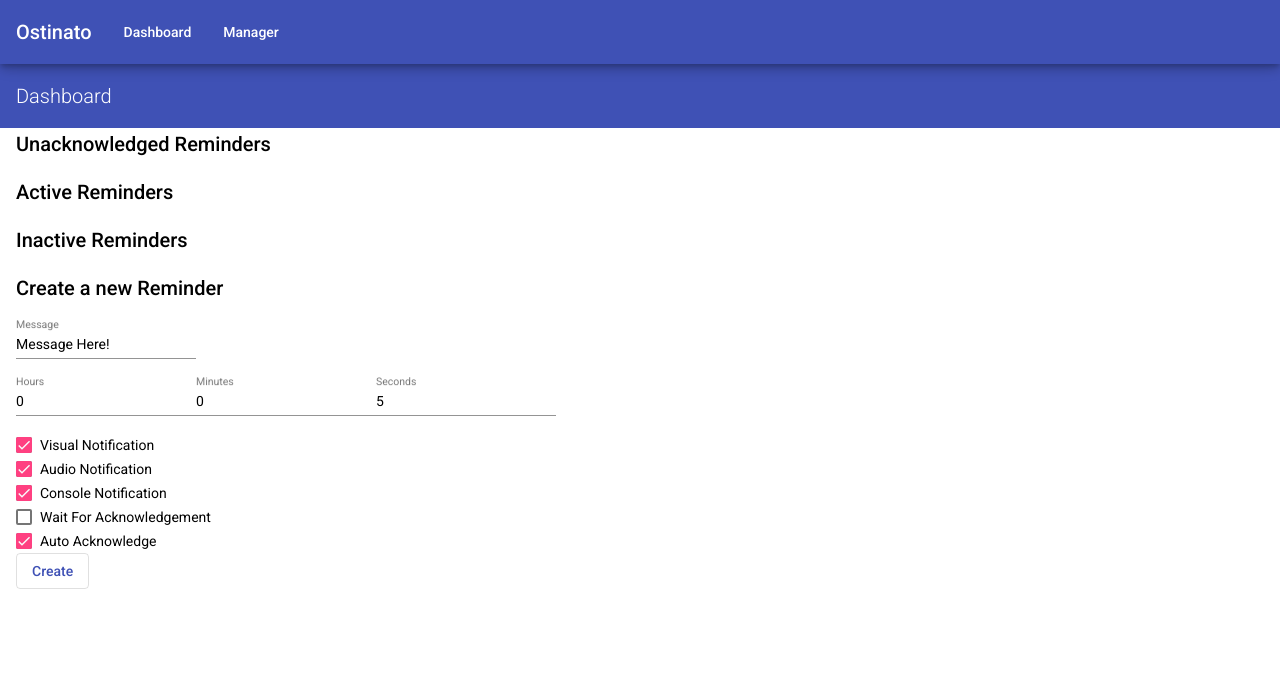
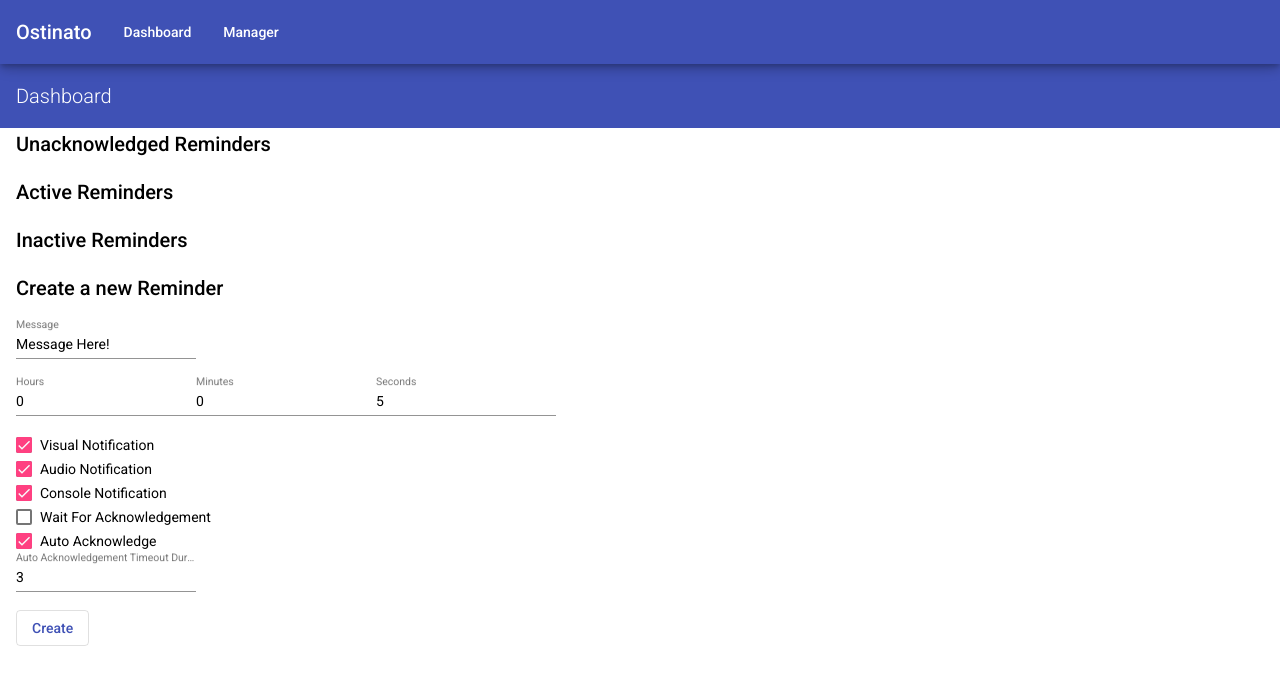
Before and after one commit to michael-dean-haynie/ostinato, an Angular app: page /dashboard in a window 1280 px wide. Shown: the top 684 px of the page. Built offline with nearby package versions, Linux system fonts and the light colour scheme.

Commit message:
Add field to configure autoAkngTimeoutDuration on create reminder form

```diff
--- a/src/app/components/dashboard/dashboard.component.html
+++ b/src/app/components/dashboard/dashboard.component.html
@@ -61,5 +61,11 @@
     <mat-checkbox name="autoAkng" [(ngModel)]="newReminder.autoAkng">Auto Acknowledge
     </mat-checkbox>
     <br>
+    <mat-form-field *ngIf="newReminder.autoAkng">
+        <mat-label>Auto Acknowledgement Timeout Duration</mat-label>
+        <input matInput type="number" name="autoAkngTimeoutDuration" min="1"
+            [(ngModel)]="newReminder.autoAkngTimeoutDuration">
+    </mat-form-field>
+    <br>
     <button mat-stroked-button color="primary">Create</button>
 </form>
```
